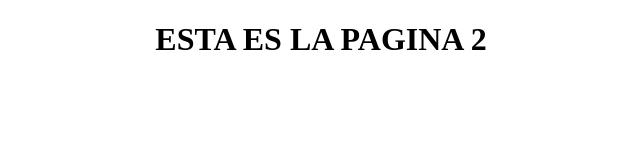
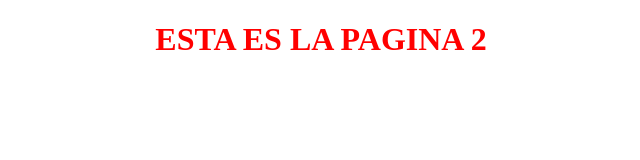
Before and after one commit to SantiagoGuali/Cloud2, a plain HTML site: page pagina1.html in a window 1280 px wide. Shown: the whole page, without its empty margins (319-959 px from the left). Drawn offline with Linux system fonts and the light colour scheme.

Commit message:
color red

```diff
--- a/pagina1.html
+++ b/pagina1.html
@@ -6,6 +6,6 @@
     <title>Pagina de prueba</title>
 </head>
 <body>
-    <h1 style="text-align: center;">ESTA ES LA PAGINA 2</h1>
+    <h1 style="text-align: center; color: red;">ESTA ES LA PAGINA 2</h1>
 </body>
 </html>
```
